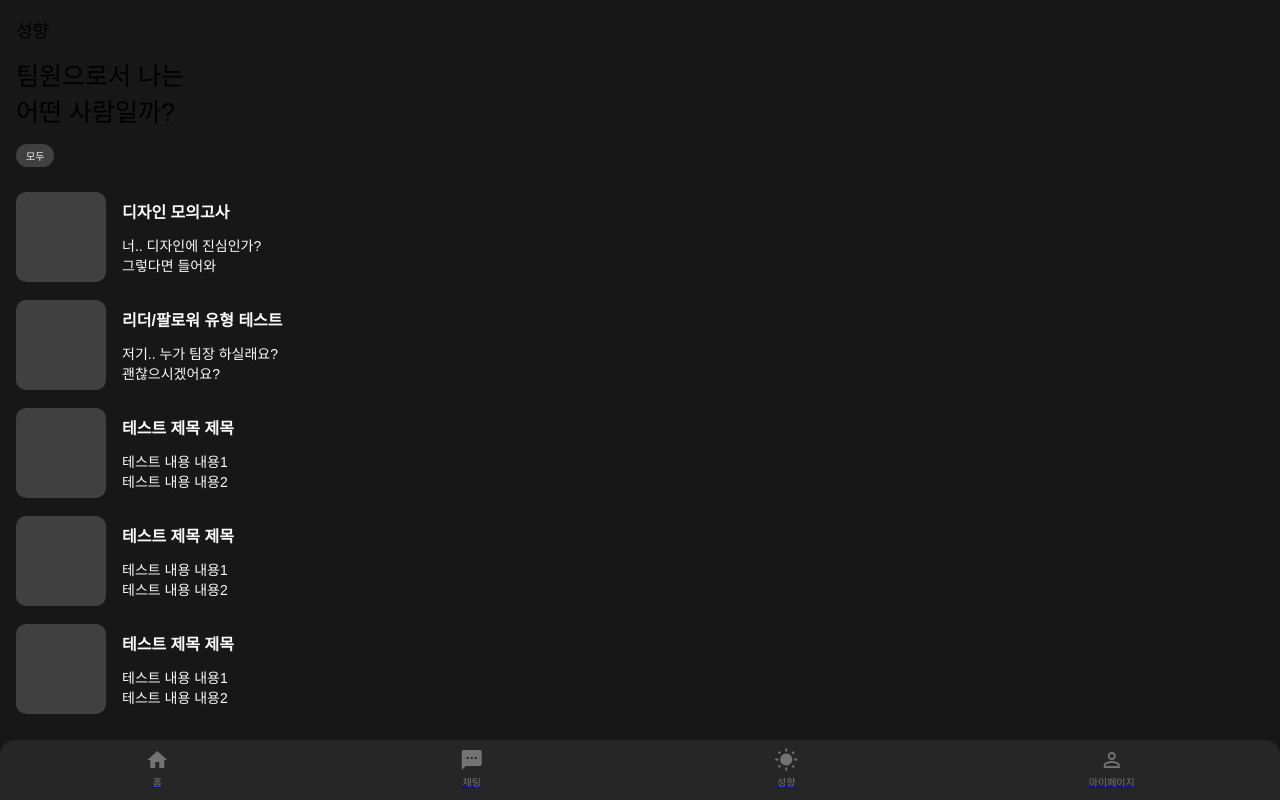
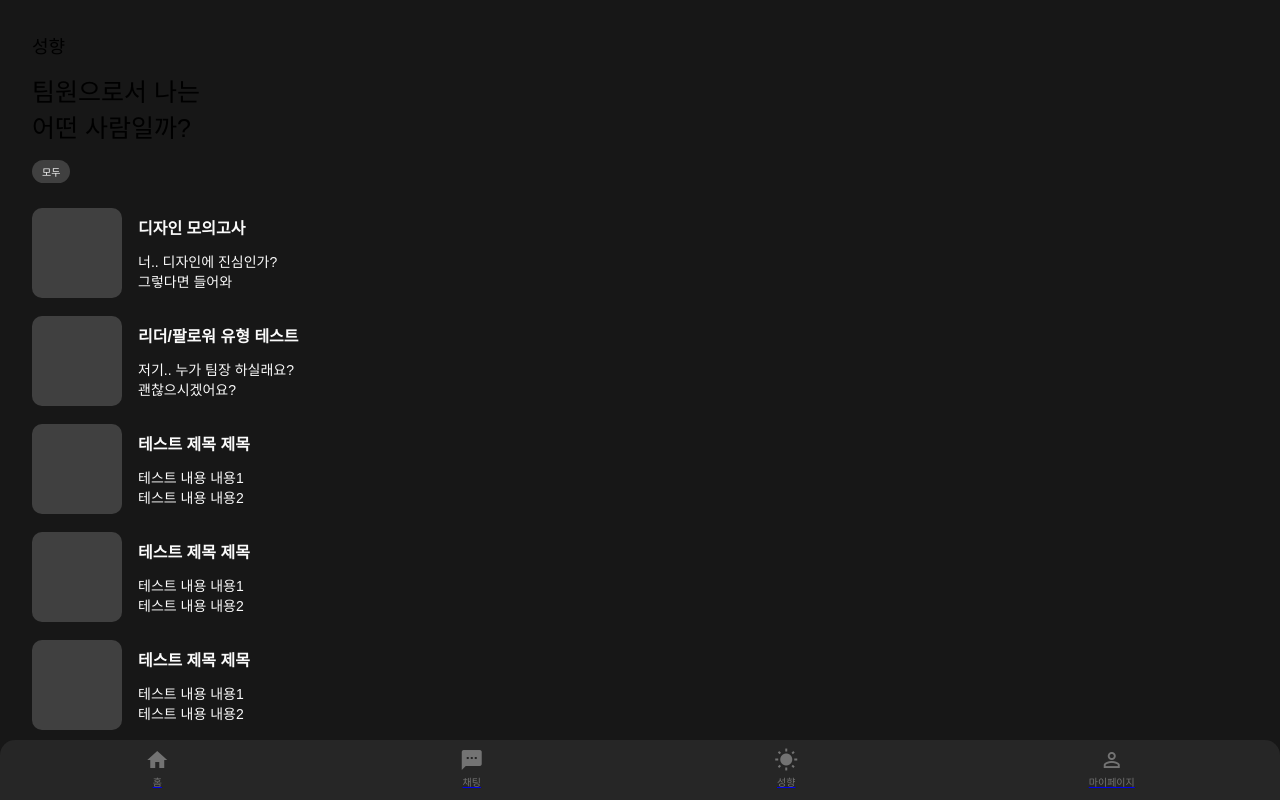
Before and after one commit to eunji9128/mozip_project, a React (Create React App) app: page /personal in a window 1280 px wide. Built offline with nearby package versions, Linux system fonts and the light colour scheme; a web font is replaced by a local one.

Commit message:
feat: Test Card 클릭 이벤트 & 라우팅 셋업

```diff
--- a/src/Personal/Personal.jsx
+++ b/src/Personal/Personal.jsx
@@ -46,11 +46,13 @@ const Personal = () => {
             <TestCardGroup>
                 {
                     tests.map((test, i) => {
-                        return <TestCard key={i} test={test} />
+                        return (
+                            <TestCard key={i} test={test} />
+                        )
                     })
                 }
             </TestCardGroup>
-            <Navbar />
+            {/* <Navbar /> */}
         </Container>
     )
 }
--- /dev/null
+++ b/src/Personal/PersonalHome.jsx
@@ -0,0 +1,19 @@
+import styled from "styled-components";
+import Navbar from "../Main/Navbar";
+import { Outlet } from "react-router";
+
+const PersonalHome = () => {
+    return (
+        <Container>
+            <Outlet />
+            <Navbar />
+        </Container>
+    )
+}
+
+const Container = styled.div`
+    width: 100vw;
+    padding: 16px;
+`
+
+export default PersonalHome
--- a/src/Personal/TestCards.jsx
+++ b/src/Personal/TestCards.jsx
@@ -1,9 +1,17 @@
 import styled from "styled-components";
 import { color } from "../style/colorVar";
+import { useNavigate } from "react-router";
 
 const TestCard = (props) => {
+    const navigate = useNavigate();
+
+    const handleClick = (e) => {
+        e.preventDefault();
+        navigate(`./${props.test.id}`);
+    }
+
     return (
-        <Container>
+        <Container onClick={(e)=>{handleClick(e)}}>
             <ImgBox />
             <Content>
                 <h1>{props.test.name}</h1>
```
Also changed, not shown: src/index.js (+12 -1 lines).
